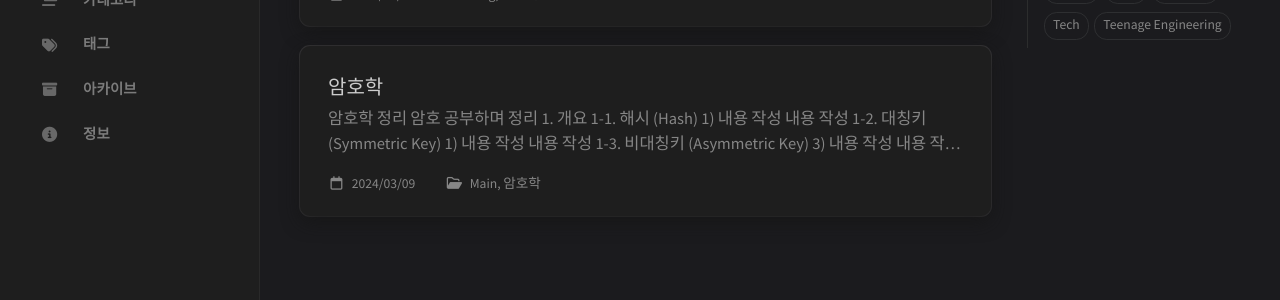
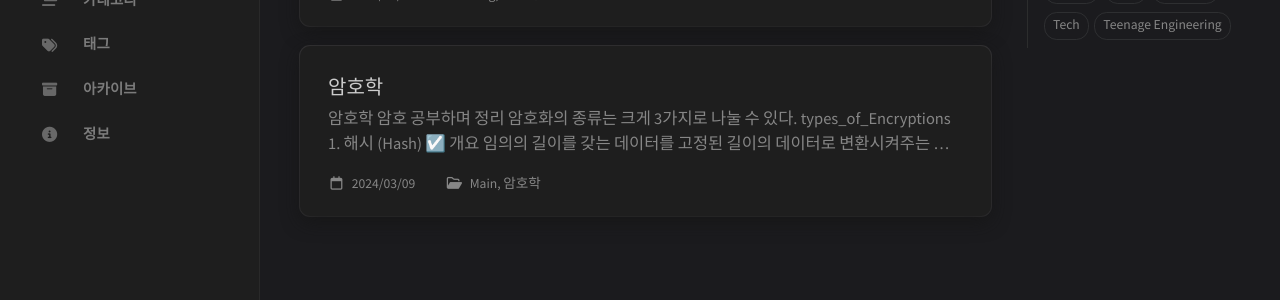
Before and after one commit to CYC4D/CYC4D.github.io, a Jekyll site: the page built from index.markdown, in a window 1280 px wide. Shown: the part 420-720 px from the top of the page. Built offline with Jekyll 4.4.1, drawn with Linux system fonts in a browser that asks for light colours; cached includes are drawn as plain includes; comment, search, counter and statistics services are not loaded.

Commit message:
Update 2024-03-03-First_test.md - 암호학 1차 수정

```diff
--- a/_posts/2024-03-03-First_test.md
+++ b/_posts/2024-03-03-First_test.md
@@ -5,33 +5,136 @@
 tags:
   [암호학,Crypto,Cryptography]
 ---
-# 암호학 정리
->암호 공부하며 정리 <br>
+# 암호학
+>암호 공부하며 정리
+
+암호화의 종류는 크게 3가지로 나눌 수 있다.
+![Types_of_Encrpytion](/assets/img/image.png)
+_types_of_Encryptions_
+
+<br><br>
+
+## 1. 해시 (Hash)
+**☑️ 개요**
+>임의의 길이를 갖는 데이터를 고정된 길이의 데이터로 변환시켜주는 함수
+
 <br>
 
-## 1. 개요
+**☑️ 사용 이유**<br>
+>해시 함수는 위변조 여부를 판별하고, 무결성을 검증할 수 있다.
 
-### 1-1. 해시 (Hash)
-**1) 내용 작성**
->내용 작성
 <br>
 
-### 1-2. 대칭키 (Symmetric Key)
-**1) 내용 작성**
->내용 작성
+**☑️ 특징**
+>해시함수는 아래와 같은 성질이 존재한다.
+
+- **역상 저항성**<br>
+주어진 결과값에 대해 입력값을 계산하기 어려워야 한다.
+
 <br>
 
-### 1-3. 비대칭키 (Asymmetric Key)
-**3) 내용 작성**
->내용 작성
+- **제2 역상 저항성**<br>
+주어진 입력값에 대해 충돌쌍을 갖는 다른 입력값을 계산하기 어려워야 한다.
+
 <br>
 
+- **충돌 저항성**<br>
+충돌쌍(같은 결과값)을 갖는 두 개의 입력값을 계산하는 것이 어려워야 한다.<br>
+제 2 역상 저항성과 유사해 보이지만 암호학적으로 주어진 조건이 다르므로 공격 시나리오가 다르다.
 
-## 2. 내용
+<br><br>
+
+**☑️ 대표적인 알고리즘**<br>
+> MD5, SHA, CRC, Bcrypt, PBKDF2 ..
+
 <br>
 
-## 3. 적용
+**☑️ 알고리즘별 상세**<br>
+- [MD5](./crypto_hash_md5.md)
+- [SHA](./crypto_hash_sha.md)
+
+
+
+<br>
 <br>
 
-## 4. 정리
+## 2. 대칭키 (Symmetric Key)
+**☑️ 개요**
+>대칭키(Symmetric key) 방식은 암호문을 생성(암호화)할 때 사용하는 키와 암호문으로부터 평문을 복원(복호화)할 때 사용하는 키가 동일한 암호 시스템으로 일반적으로 알고 있는 암호 시스템
+
+*대칭키 암호는 스트림 암호 / 블록 암호로 나누어진다.*
+
 <br>
+
+**2-1. 스트림 암호**
+
+**☑️ 개요**
+>임의의 길이를 갖는 데이터를 고정된 길이의 데이터로 변환시켜주는 함수
+
+<br>
+
+**☑️ 사용 이유**<br>
+>해시 함수는 위변조 여부를 판별하고, 무결성을 검증할 수 있다.
+
+<br>
+
+**☑️ 대표적인 알고리즘**<br>
+> MD5, SHA,
+
+<br>
+
+**☑️ 알고리즘별 상세**<br>
+- [MD5](./crypto_hash_md5.md)
+- [SHA](./crypto_hash_sha.md)
+
+<br><br>
+
+**2-2. 블록 암호**
+**☑️ 개요**
+>임의의 길이를 갖는 데이터를 고정된 길이의 데이터로 변환시켜주는 함수
+
+<br>
+
+**☑️ 사용 이유**<br>
+>해시 함수는 위변조 여부를 판별하고, 무결성을 검증할 수 있다.
+
+<br>
+
+**☑️ 대표적인 알고리즘**<br>
+> MD5, SHA,
+
+<br>
+
+**☑️ 알고리즘별 상세**<br>
+- [DES](./crypto_hash_md5.md)
+- [3DES](./crypto_hash_sha.md)
+
+
+<br>
+<br>
+
+## 3. 비대칭키 (Asymmetric Key)
+**☑️ 개요**
+>공개키 방식(Public Key)의 암호는 암호학적으로 연관된 두 개의 키를 만들어서 하나는 자기가 안전하게 보관하고 다른 하나는 상대방에게 공개하는 식으로 이루어집니다. 이때 본인만 갖고 있는 키를 개인키(Private Key)라고 하며 상대방에게 공개하는 키는 공개키(Public Key) 라고 합니다. 암호화하는 키와 복호화하는 키가 다르므로 공개키 방식 암호화는 비대칭키(Asymmetric Key) 방식 암호화라고도 부릅니다.
+
+<br>
+
+**☑️ 사용 이유**<br>
+>해시 함수는 위변조 여부를 판별하고, 무결성을 검증할 수 있다.
+
+<br>
+
+**☑️ 대표적인 알고리즘**<br>
+> RSA, ECC,
+
+<br>
+
+**☑️ 알고리즘별 상세**<br>
+- [RSA](./crypto_hash_md5.md)
+- [ECC](./crypto_hash_sha.md)
+
+
+
+
+<br>
+<br>
```
